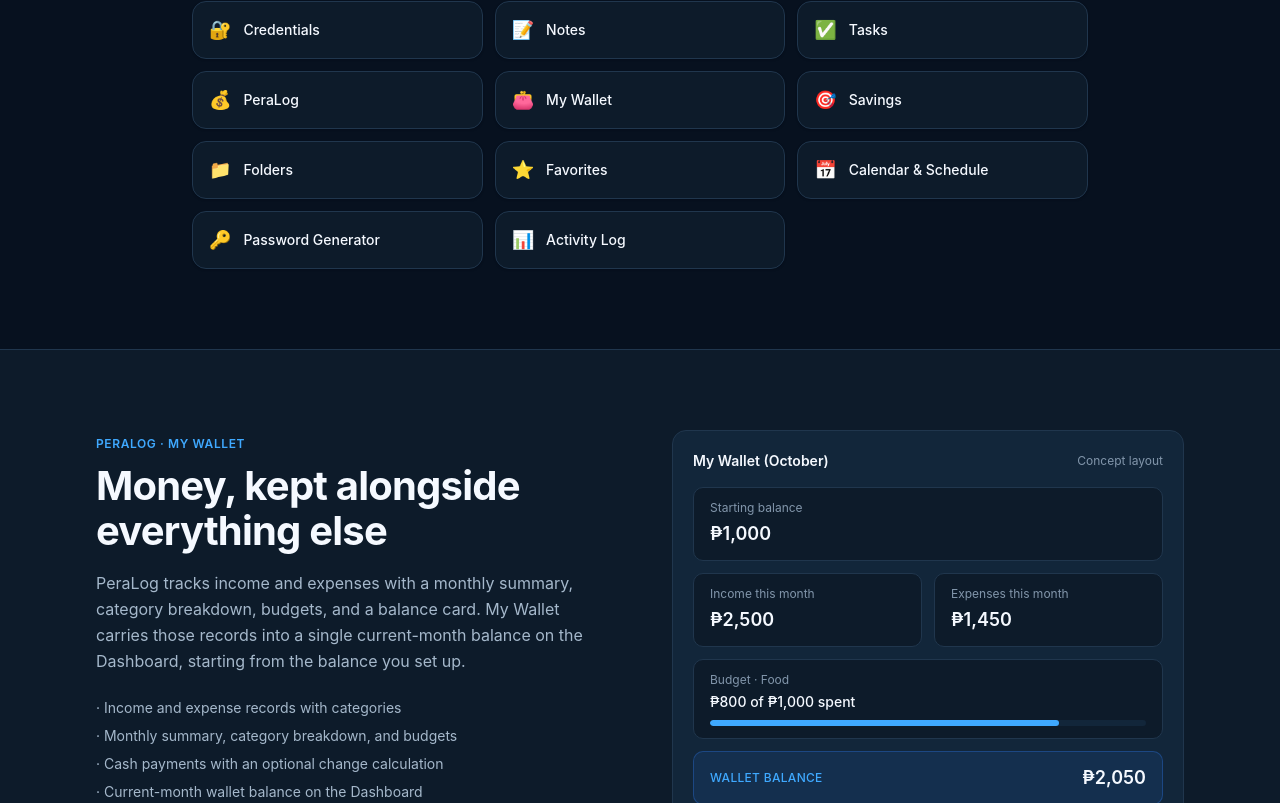
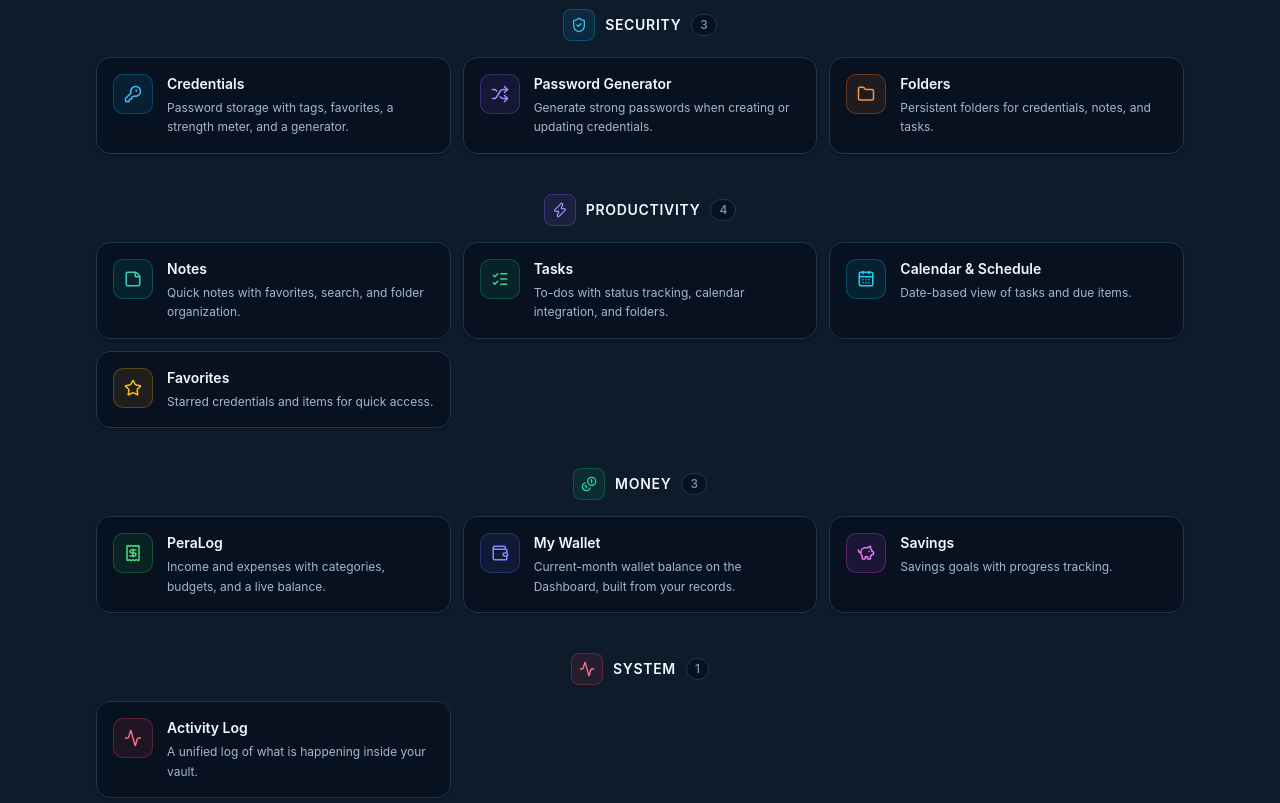
Before and after one commit to Shimizu019/cova-vault-website, a React (Vite) app: page / in a window 1280 px wide. Shown: the part 1197-2000 px from the top of the page. Built offline with nearby package versions, Linux system fonts and the light colour scheme.

Commit message:
feat(modules): replace emoji with Lucide icons and group modules by area

```diff
--- a/src/components/cards/FeatureCard.tsx
+++ b/src/components/cards/FeatureCard.tsx
@@ -1,5 +1,6 @@
 import { Link } from 'react-router-dom';
 import type { Feature } from '../../types';
+import { moduleMeta } from '../../data/moduleMeta';
 
 interface FeatureCardProps {
   feature: Feature;
@@ -8,20 +9,20 @@ interface FeatureCardProps {
 
 function FeatureCard({ feature, size = 'default' }: FeatureCardProps) {
   const isLarge = size === 'large';
+  const meta = moduleMeta[feature.key];
+  const Icon = meta?.icon;
   return (
     <article
       className={`group flex flex-col rounded-card border border-cova-border bg-cova-surface shadow-card transition duration-200 hover:-translate-y-0.5 hover:border-cova-primary/50 hover:shadow-hover ${
         isLarge ? 'p-7 sm:p-8' : 'p-6'
       }`}
     >
-      <div
-        className={`flex items-center justify-center rounded-btn border border-cova-border bg-cova-elevated ${
-          isLarge ? 'h-12 w-12 text-2xl' : 'h-11 w-11 text-xl'
-        }`}
+      <span
+        className={`flex items-center justify-center rounded-btn ${meta?.tint ?? ''} ${isLarge ? 'h-12 w-12' : 'h-11 w-11'}`}
         aria-hidden="true"
       >
-        {feature.icon}
-      </div>
+        {Icon ? <Icon className={isLarge ? 'h-5 w-5' : 'h-[18px] w-[18px]'} /> : null}
+      </span>
       <h3 className={`mt-5 font-semibold text-cova-text ${isLarge ? 'text-xl' : 'text-lg'}`}>{feature.name}</h3>
       <p className="mt-2 flex-1 text-sm leading-relaxed text-cova-muted">{feature.description}</p>
       <ul className="mt-4 flex flex-wrap gap-1.5">
--- a/src/components/common/ModuleTile.tsx
+++ b/src/components/common/ModuleTile.tsx
@@ -1,13 +1,22 @@
 import type { Feature } from '../../types';
+import { moduleMeta } from '../../data/moduleMeta';
 
-/** Compact module tile used in the "everything in one vault" overview grid. */
+/**
+ * Module tile: tinted Lucide icon, name, and a one-line description
+ * condensed from the module's existing copy.
+ */
 function ModuleTile({ feature }: { feature: Feature }) {
+  const meta = moduleMeta[feature.key];
+  const Icon = meta.icon;
   return (
-    <li className="flex items-center gap-3 rounded-card border border-cova-border bg-cova-surface px-4 py-3.5 shadow-card transition hover:border-cova-primary/40">
-      <span className="text-lg" aria-hidden="true">
-        {feature.icon}
+    <li className="group flex items-start gap-3.5 rounded-card border border-cova-border bg-cova-bg p-4 shadow-card transition duration-200 hover:-translate-y-1 hover:border-cova-primary/40 hover:shadow-glow">
+      <span className={`grid h-10 w-10 shrink-0 place-items-center rounded-btn ${meta.tint}`} aria-hidden="true">
+        <Icon className="h-[18px] w-[18px]" />
       </span>
-      <span className="text-sm font-medium text-cova-text">{feature.name}</span>
+      <div className="min-w-0">
+        <p className="text-sm font-semibold text-cova-text">{feature.name}</p>
+        <p className="mt-1 text-xs leading-relaxed text-cova-muted">{meta.line}</p>
+      </div>
     </li>
   );
 }
--- a/src/components/sections/ModulesSection.tsx
+++ b/src/components/sections/ModulesSection.tsx
@@ -2,21 +2,43 @@ import Container from '../common/Container';
 import SectionHeading from '../common/SectionHeading';
 import ModuleTile from '../common/ModuleTile';
 import { features } from '../../data/features';
+import { moduleGroups } from '../../data/moduleMeta';
 
 function ModulesSection() {
   return (
-    <section className="border-b border-cova-border py-16 lg:py-20">
+    <section className="border-b border-cova-border bg-cova-surface py-16 lg:py-20">
       <Container>
         <SectionHeading
           eyebrow="One vault"
           title="Everything in one vault"
           subtitle={`${features.length} modules, verified against the Android project, organized around how you actually keep your information.`}
         />
-        <ul className="mx-auto mt-10 grid max-w-4xl gap-3 sm:grid-cols-2 lg:grid-cols-3">
-          {features.map((feature) => (
-            <ModuleTile key={feature.key} feature={feature} />
-          ))}
-        </ul>
+        {/* Modules grouped by area: Security, Productivity, Money, System */}
+        <div className="mt-12 space-y-10">
+          {moduleGroups.map((group) => {
+            const GroupIcon = group.icon;
+            return (
+              <div key={group.key}>
+                <div className="flex items-center justify-center gap-2.5">
+                  <span className={`grid h-8 w-8 place-items-center rounded-lg ${group.tint}`} aria-hidden="true">
+                    <GroupIcon className="h-4 w-4" />
+                  </span>
+                  <h3 className="text-sm font-semibold uppercase tracking-wider text-cova-text">{group.label}</h3>
+                  <span className="rounded-badge border border-cova-border bg-cova-bg px-2 py-0.5 text-xs font-medium text-cova-faint">
+                    {group.keys.length}
+                  </span>
+                </div>
+                <ul className="mt-4 grid gap-3 sm:grid-cols-2 lg:grid-cols-3">
+                  {group.keys.map((key) => {
+                    const feature = features.find((item) => item.key === key);
+                    if (!feature) return null;
+                    return <ModuleTile key={key} feature={feature} />;
+                  })}
+                </ul>
+              </div>
+            );
+          })}
+        </div>
       </Container>
     </section>
   );
--- /dev/null
+++ b/src/data/moduleMeta.ts
@@ -0,0 +1,129 @@
+import type { LucideIcon } from 'lucide-react';
+import {
+  Activity,
+  CalendarDays,
+  Coins,
+  Folder,
+  KeyRound,
+  ListChecks,
+  PiggyBank,
+  Receipt,
+  ShieldCheck,
+  Shuffle,
+  Star,
+  StickyNote,
+  Wallet,
+  Zap,
+} from 'lucide-react';
+
+/**
+ * Presentation metadata for the 11 vault modules: Lucide icon, tinted-square
+ * accent color, and a one-line summary condensed from the module's existing
+ * description in `features.ts` (no new claims are introduced here).
+ * Class strings are kept literal so Tailwind's JIT can see them.
+ */
+export interface ModuleMeta {
+  icon: LucideIcon;
+  /** Full Tailwind classes for the tinted rounded-square icon holder. */
+  tint: string;
+  /** One-line description condensed from the existing feature description. */
+  line: string;
+}
+
+export const moduleMeta: Record<string, ModuleMeta> = {
+  credentials: {
+    icon: KeyRound,
+    tint: 'text-sky-400 light:text-sky-600 bg-sky-500/10 ring-1 ring-inset ring-sky-500/30',
+    line: 'Password storage with tags, favorites, a strength meter, and a generator.',
+  },
+  'password-generator': {
+    icon: Shuffle,
+    tint: 'text-violet-400 light:text-violet-600 bg-violet-500/10 ring-1 ring-inset ring-violet-500/30',
+    line: 'Generate strong passwords when creating or updating credentials.',
+  },
+  folders: {
+    icon: Folder,
+    tint: 'text-orange-400 light:text-orange-600 bg-orange-500/10 ring-1 ring-inset ring-orange-500/30',
+    line: 'Persistent folders for credentials, notes, and tasks.',
+  },
+  notes: {
+    icon: StickyNote,
+    tint: 'text-teal-400 light:text-teal-600 bg-teal-500/10 ring-1 ring-inset ring-teal-500/30',
+    line: 'Quick notes with favorites, search, and folder organization.',
+  },
+  tasks: {
+    icon: ListChecks,
+    tint: 'text-emerald-400 light:text-emerald-600 bg-emerald-500/10 ring-1 ring-inset ring-emerald-500/30',
+    line: 'To-dos with status tracking, calendar integration, and folders.',
+  },
+  calendar: {
+    icon: CalendarDays,
+    tint: 'text-cyan-400 light:text-cyan-600 bg-cyan-500/10 ring-1 ring-inset ring-cyan-500/30',
+    line: 'Date-based view of tasks and due items.',
+  },
+  favorites: {
+    icon: Star,
+    tint: 'text-amber-400 light:text-amber-600 bg-amber-500/10 ring-1 ring-inset ring-amber-500/30',
+    line: 'Starred credentials and items for quick access.',
+  },
+  peralog: {
+    icon: Receipt,
+    tint: 'text-green-400 light:text-green-600 bg-green-500/10 ring-1 ring-inset ring-green-500/30',
+    line: 'Income and expenses with categories, budgets, and a live balance.',
+  },
+  wallet: {
+    icon: Wallet,
+    tint: 'text-indigo-400 light:text-indigo-600 bg-indigo-500/10 ring-1 ring-inset ring-indigo-500/30',
+    line: 'Current-month wallet balance on the Dashboard, built from your records.',
+  },
+  savings: {
+    icon: PiggyBank,
+    tint: 'text-fuchsia-400 light:text-fuchsia-600 bg-fuchsia-500/10 ring-1 ring-inset ring-fuchsia-500/30',
+    line: 'Savings goals with progress tracking.',
+  },
+  'activity-log': {
+    icon: Activity,
+    tint: 'text-rose-400 light:text-rose-600 bg-rose-500/10 ring-1 ring-inset ring-rose-500/30',
+    line: 'A unified log of what is happening inside your vault.',
+  },
+};
+
+export interface ModuleGroup {
+  key: string;
+  label: string;
+  icon: LucideIcon;
+  tint: string;
+  keys: string[];
+}
+
+/** The 11 modules grouped the way the product describes them. */
+export const moduleGroups: ModuleGroup[] = [
+  {
+    key: 'security',
+    label: 'Security',
+    icon: ShieldCheck,
+    tint: 'text-sky-400 light:text-sky-600 bg-sky-500/10 ring-1 ring-inset ring-sky-500/30',
+    keys: ['credentials', 'password-generator', 'folders'],
+  },
+  {
+    key: 'productivity',
+    label: 'Productivity',
+    icon: Zap,
+    tint: 'text-violet-400 light:text-violet-600 bg-violet-500/10 ring-1 ring-inset ring-violet-500/30',
+    keys: ['notes', 'tasks', 'calendar', 'favorites'],
+  },
+  {
+    key: 'money',
+    label: 'Money',
+    icon: Coins,
+    tint: 'text-emerald-400 light:text-emerald-600 bg-emerald-500/10 ring-1 ring-inset ring-emerald-500/30',
+    keys: ['peralog', 'wallet', 'savings'],
+  },
+  {
+    key: 'system',
+    label: 'System',
+    icon: Activity,
+    tint: 'text-rose-400 light:text-rose-600 bg-rose-500/10 ring-1 ring-inset ring-rose-500/30',
+    keys: ['activity-log'],
+  },
+];
--- a/src/pages/About.tsx
+++ b/src/pages/About.tsx
@@ -3,6 +3,7 @@ import Container from '../components/common/Container';
 import SectionHeading from '../components/common/SectionHeading';
 import Button from '../components/buttons/Button';
 import { features } from '../data/features';
+import { moduleMeta } from '../data/moduleMeta';
 import siteConfig from '../config/site/site';
 
 const facts = [
@@ -37,7 +38,7 @@ function About() {
           <SectionHeading
             eyebrow="About"
             title="About Cova Vault"
-            subtitle="Only verifiable project information is shown here. Nothing invented, nothing inflated."
+            subtitle="Only verifiable project information is shown here."
           />
         </Container>
       </section>
@@ -59,22 +60,23 @@ function About() {
         <Container className="max-w-4xl">
           <SectionHeading align="left" eyebrow="Modules" title="What it organizes" />
           <ul className="mt-8 flex flex-wrap gap-2">
-            {features.map((feature) => (
-              <li
-                key={feature.key}
-                className="rounded-badge border border-cova-border bg-cova-surface px-3.5 py-2 text-sm text-cova-muted"
-              >
-                <span aria-hidden="true" className="mr-1.5">
-                  {feature.icon}
-                </span>
-                {feature.name}
-              </li>
-            ))}
+            {features.map((feature) => {
+              const Icon = moduleMeta[feature.key]?.icon;
+              return (
+                <li
+                  key={feature.key}
+                  className="inline-flex items-center gap-1.5 rounded-badge border border-cova-border bg-cova-surface px-3.5 py-2 text-sm text-cova-muted"
+                >
+                  {Icon ? <Icon className="h-3.5 w-3.5 text-cova-accent" aria-hidden="true" /> : null}
+                  {feature.name}
+                </li>
+              );
+            })}
           </ul>
         </Container>
       </section>
 
-      <section className="py-16 lg:py-20">
+      <section className="border-t border-cova-border bg-cova-surface py-16 lg:py-20">
         <Container className="max-w-4xl">
           <SectionHeading align="left" eyebrow="Repositories" title="Explore the project" />
           <div className="mt-8 grid gap-4 sm:grid-cols-3">
```
